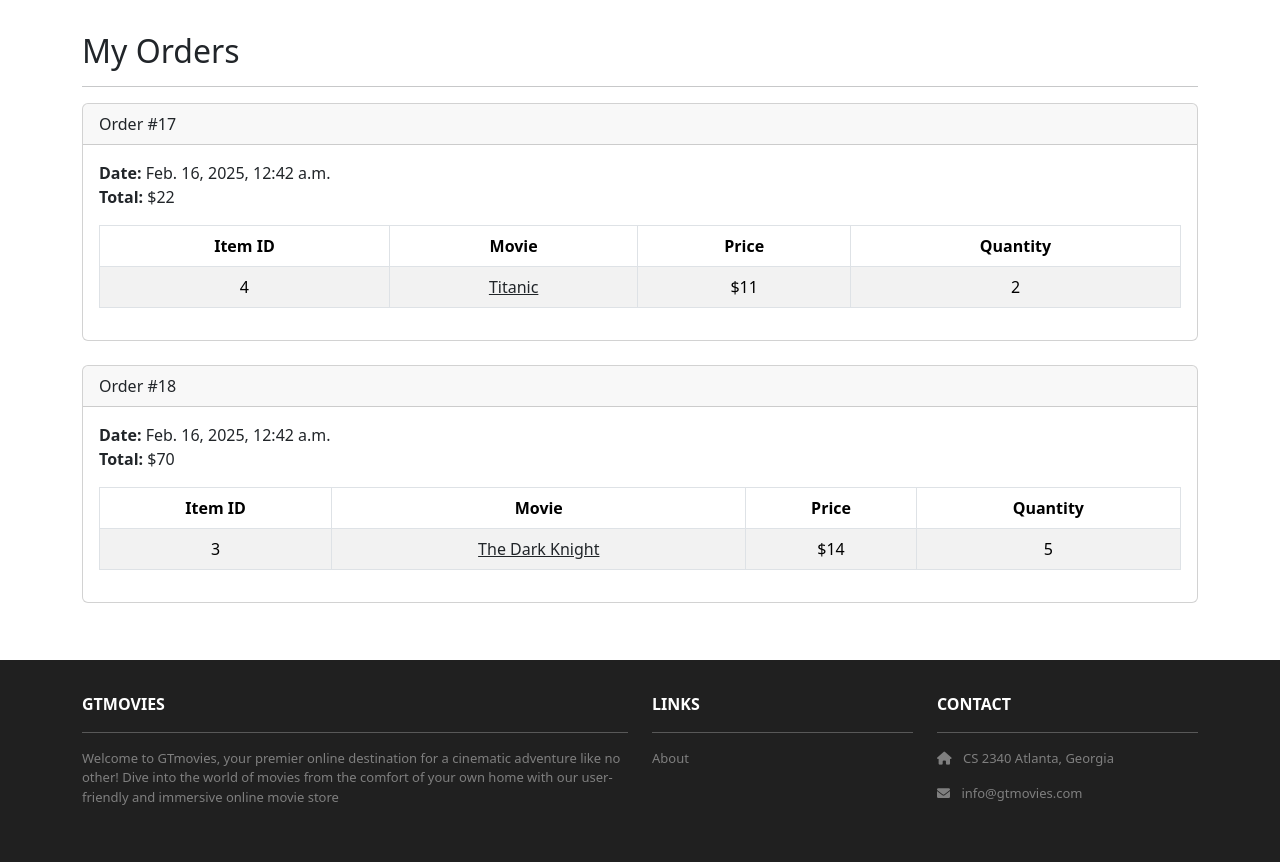
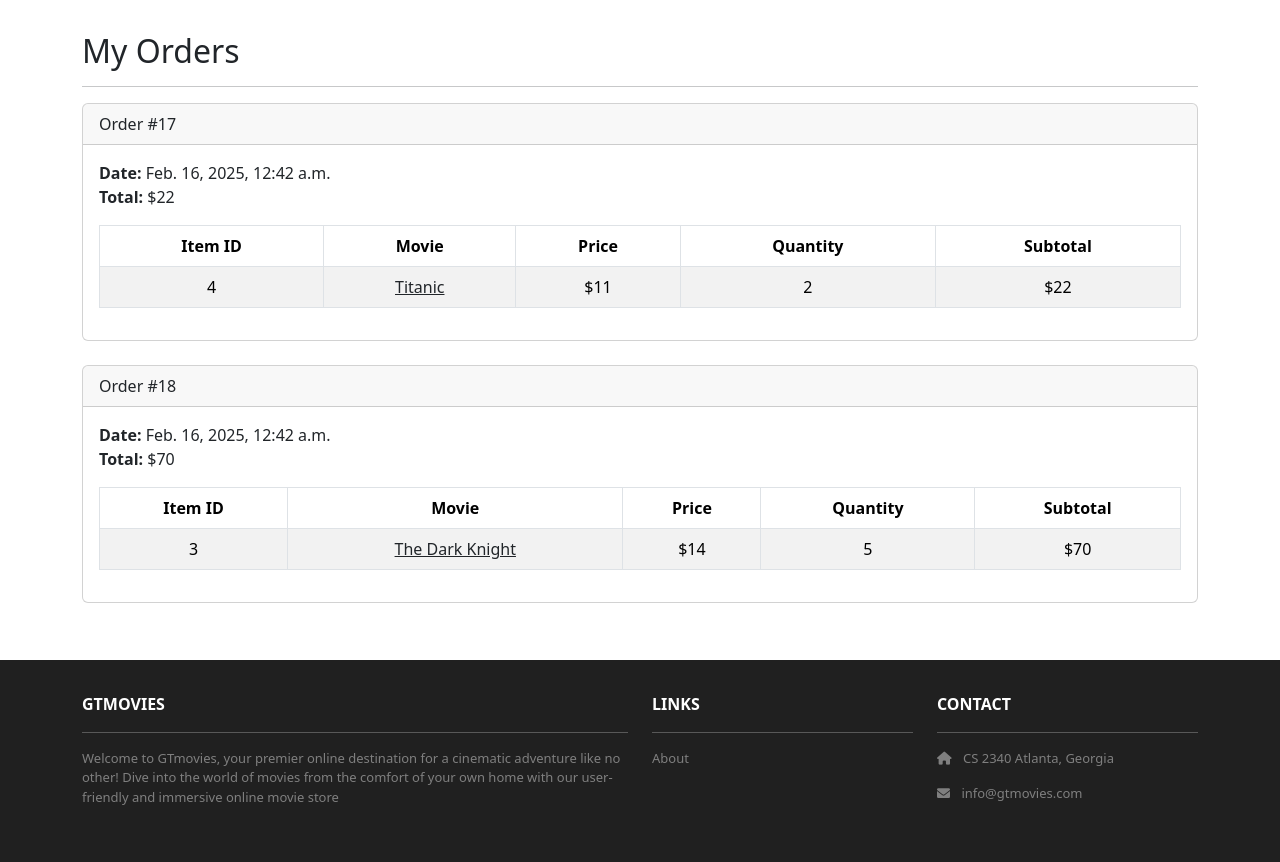
Before and after one commit to bharath-yel/GTmovies, a Django app: page /accounts/orders/ in a window 1280 px wide. Shown: the part 96-958 px from the top of the page. Run offline with Django 4.2, Linux system fonts and the light colour scheme; a user stored in the database is signed in; data comes from the database, SQL or seed files in the repository; both versions use the stored data as it was after the commit.

Commit message:
adding subtotal to table

```diff
--- a/accounts/templates/accounts/orders.html
+++ b/accounts/templates/accounts/orders.html
@@ -1,5 +1,6 @@
 {% extends 'base.html' %}
 {% block content %}
+{% load cart_filters %}
 <div class="p-3">
   <div class="container">
     <div class="row mt-3">
@@ -22,6 +23,7 @@
                   <th scope="col">Movie</th>
                   <th scope="col">Price</th>
                   <th scope="col">Quantity</th>
+                  <th scope="col">Subtotal</th>
                 </tr>
               </thead>
               <tbody>
@@ -37,6 +39,7 @@
                   </td>
                   <td>${{ item.movie.price }}</td>
                   <td>{{ item.quantity }}</td>
+                  <td>${{ item.movie.price|multiply:item.quantity }}</td>
                 </tr>
                 {% endfor %}
               </tbody>
```
Also changed, not shown: db.sqlite3.
